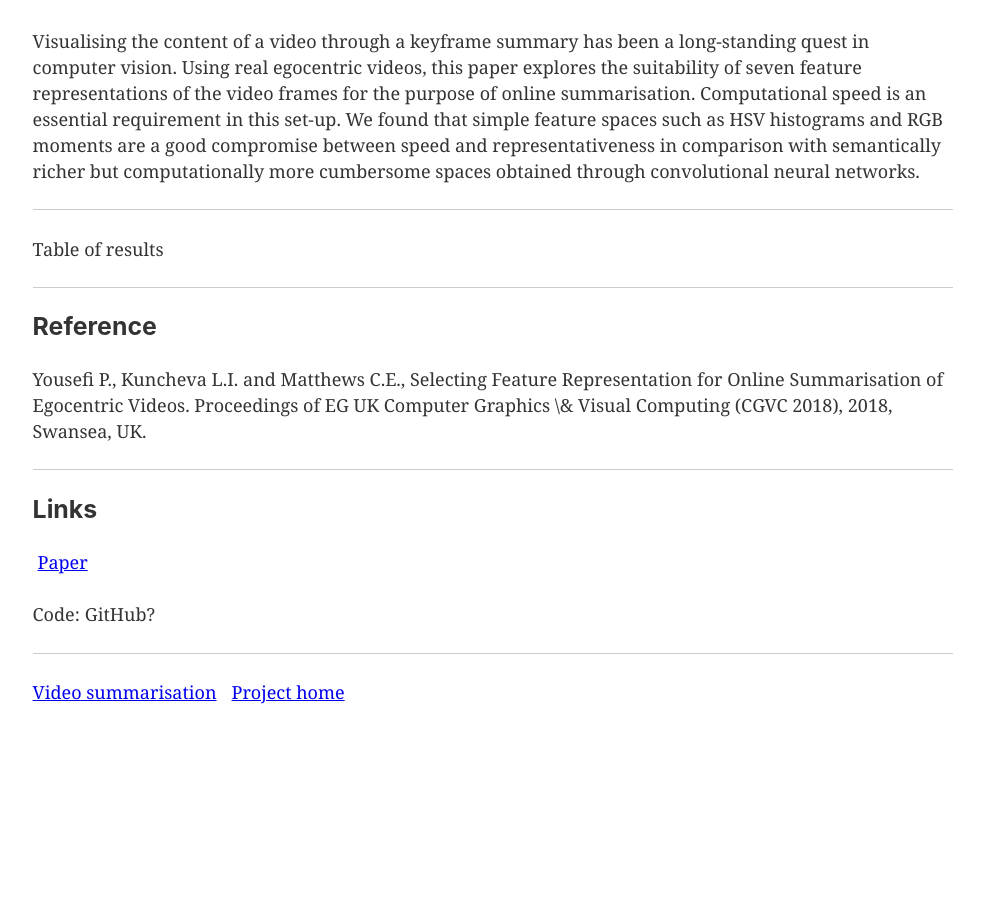
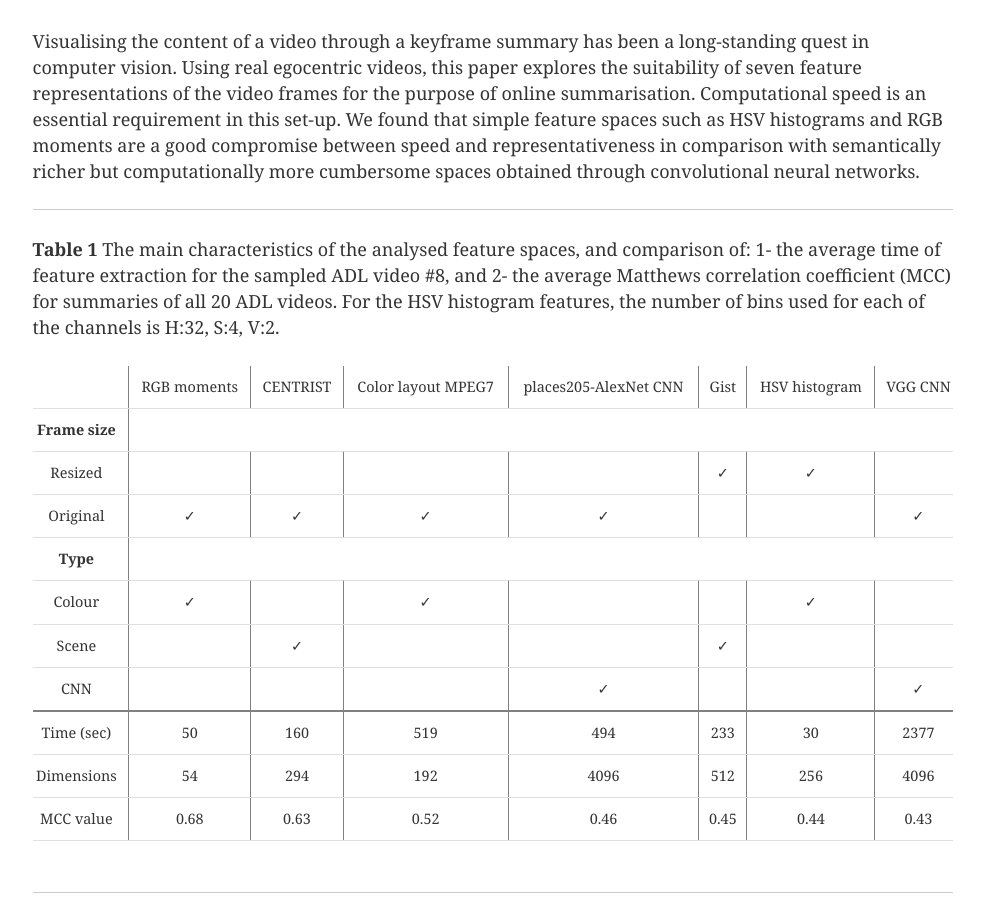
Before and after one commit to clarematthews/PROJECT-RPG-2015-188, a Gatsby site: page /comparison in a window 1280 px wide. Shown: the part 366-1280 px from the top of the page, without its empty margins (147-1131 px from the left). Before the commit the page ends 1098 px from the top, so only its background shows below. Built offline with nearby package versions, Linux system fonts and the light colour scheme; Gatsby itself is replaced by a stand-in of ours.

Commit message:
Add content for feature comparison page

```diff
--- a/src/components/layout.css
+++ b/src/components/layout.css
@@ -637,3 +637,15 @@ td {
 	padding: 8px;
 	font-size: 80%;
 }
+
+table.centred td {
+	text-align: center;
+}
+
+table.separated td + td {
+	border-left: 1px solid grey;
+}
+
+tr.bordered td {
+	border-bottom: 2px solid grey;
+}
--- a/src/pages/comparison.js
+++ b/src/pages/comparison.js
@@ -13,7 +13,42 @@ const ComparisonPage = () => (
     </div>
     <hr />
     <div style={{paddingBottom: '25px'}}>
-Table of results
+	    <p><b>Table 1</b>  The main characteristics of the analysed feature spaces, and comparison of: 1- the average time of feature extraction for the sampled ADL video #8, and 2- the average Matthews correlation coefficient (MCC) for summaries of all 20 ADL videos. For the HSV histogram features, the number of bins used for each of the channels is H:32, S:4, V:2.</p>
+	    <table class="centred separated">
+		    <tr>
+			    <td></td><td>RGB moments</td><td>CENTRIST</td><td>Color layout MPEG7</td><td>places205-AlexNet CNN</td><td>Gist</td><td>HSV histogram</td><td>VGG CNN</td>
+		    </tr>
+		    <tr>
+			    <td><b>Frame size</b></td><td colSpan="7"></td>
+		    </tr>
+		    <tr>
+			    <td>Resized</td><td></td><td></td><td></td><td></td><td>&#x2713;</td><td>&#x2713;</td><td></td>
+		    </tr>
+		    <tr>
+			    <td>Original</td><td>&#x2713;</td><td>&#x2713;</td><td>&#x2713;</td><td>&#x2713;</td><td></td><td></td><td>&#x2713;</td>
+		    </tr>
+		    <tr>
+			    <td><b>Type</b></td><td colSpan="7"></td>
+		    </tr>
+		    <tr>
+			    <td>Colour</td><td>&#x2713;</td><td></td><td>&#x2713;</td><td></td><td></td><td>&#x2713;</td><td></td>
+		    </tr>
+		    <tr>
+			    <td>Scene</td><td></td><td>&#x2713;</td><td></td><td></td><td>&#x2713;</td><td></td><td></td>
+		    </tr>
+		    <tr class="bordered">
+			    <td>CNN</td><td></td><td></td><td></td><td>&#x2713;</td><td></td><td></td><td>&#x2713;</td>
+		    </tr>
+		    <tr>
+			    <td>Time (sec)</td><td>50</td><td>160</td><td>519</td><td>494</td><td>233</td><td>30</td><td>2377</td>
+		    </tr>
+		    <tr>
+			    <td>Dimensions</td><td>54</td><td>294</td><td>192</td><td>4096</td><td>512</td><td>256</td><td>4096</td>
+		    </tr>
+		    <tr>
+			    <td>MCC value</td><td>0.68</td><td>0.63</td><td>0.52</td><td>0.46</td><td>0.45</td><td>0.44</td><td>0.43</td>
+		    </tr>
+	    </table>
     </div>
     <hr />
     <div style={{paddingBottom: '25px'}}>
@@ -30,6 +65,10 @@ Table of results
 	    Code:
 	    <a style={{paddingLeft: '5px'}}>GitHub?</a>
     </p>
+    <p>
+            Data:
+            <a style={{paddingLeft: '5px'}} href="https://www.csee.umbc.edu/~hpirsiav/papers/ADLdataset/">Activities of Daily Living</a>
+    </p>
 
     </div>
     <hr />
```
